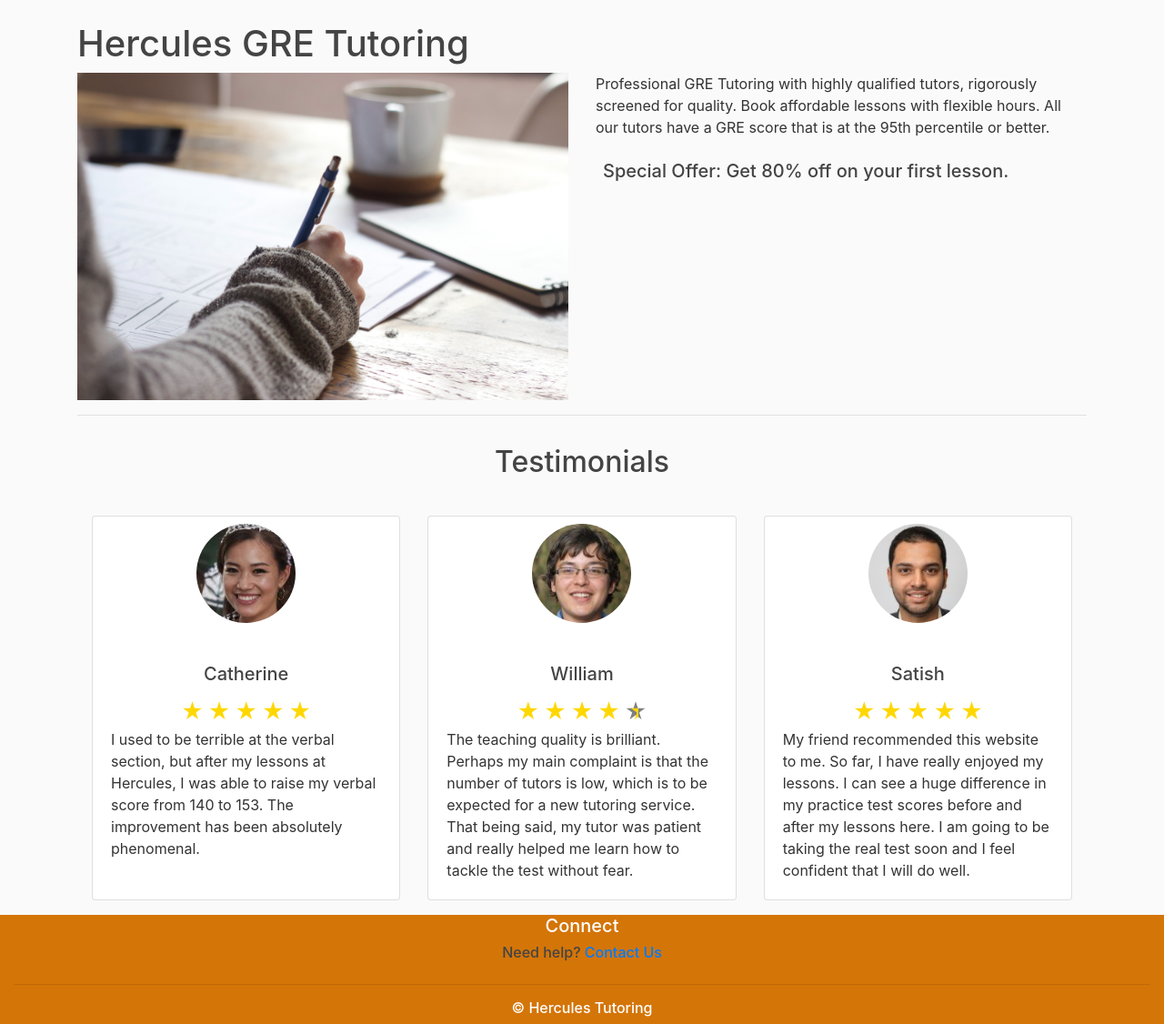
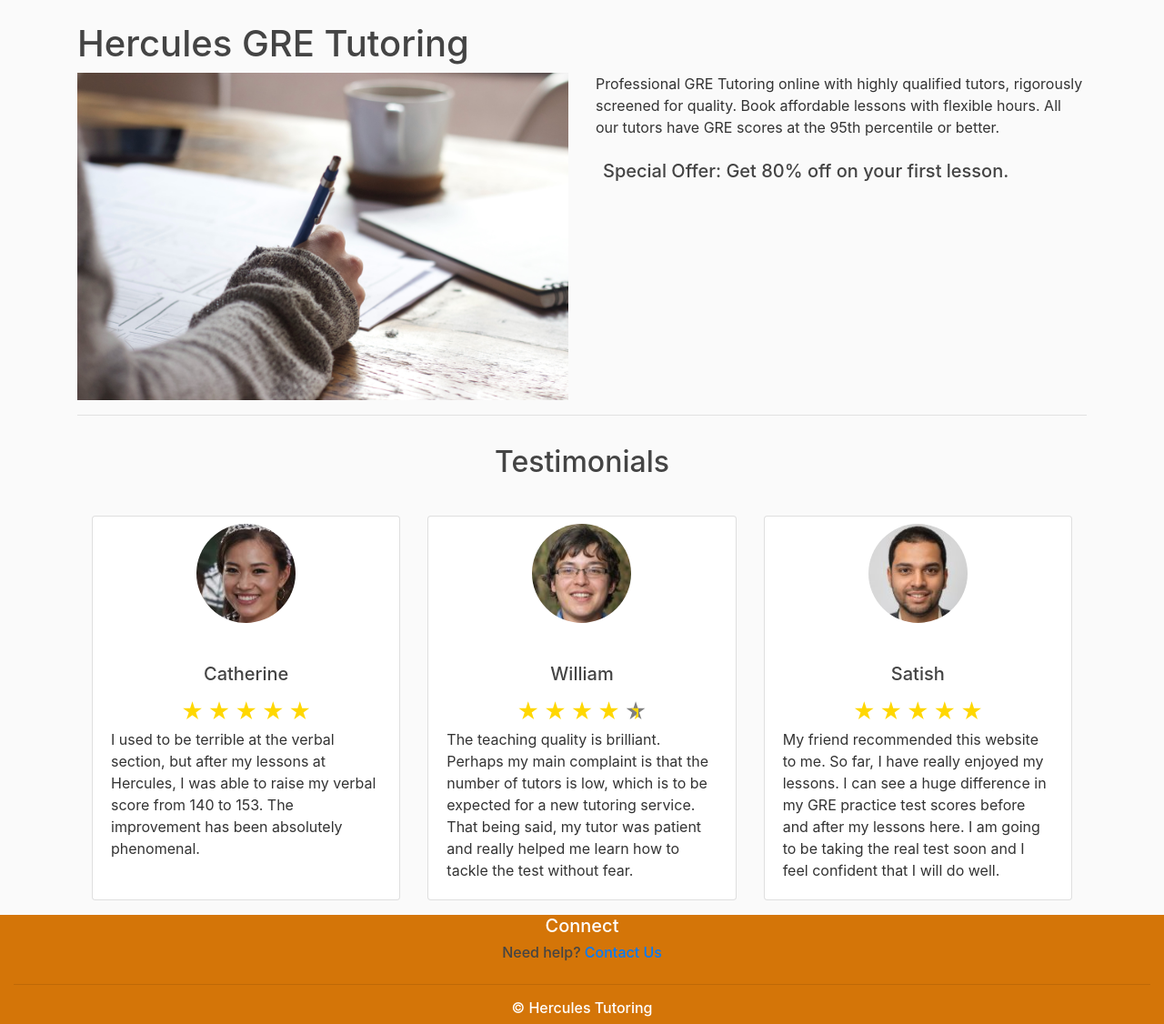
Before and after one commit to Mystery3434/hercules, a Flask app: page / in a window 1280 px wide. Shown: the part 56-1182 px from the top of the page at 91% size. Run offline with Flask 2, Linux system fonts and the light colour scheme; parts of the project's set-up code (start-up, migrations or seed data) failed here and were passed over; some libraries are stand-ins or nearby versions.

Commit message:
Added some SEO keywords.

```diff
--- a/GRETutoring/GRETutoring/templates/about.html
+++ b/GRETutoring/GRETutoring/templates/about.html
@@ -8,8 +8,8 @@
     <img src="../static/img/studying4.jpg" class=" col-6 studying-img">
     <div class = "col-6">
         <p>We get it. The GRE is difficult. But it doesn't have to be.</p>
-        <p>Hercules Tutoring was founded with the mission of bringing you easy access to professional GRE tutoring, wherever you are in the world, all at an affordable price.</p>
-        <p>We started Hercules because we were frustrated with how GRE tutoring worked. We wanted instant, on-demand lessons without subscribing to expensive packages filled with subpar resources. After we studied hard and scored a near-perfect score on the test, we realized that succeeding on the test did not mean grinding through thousands of third-party exercises and practice tests. In our lessons, we only use and recommend official ETS material. We train students with extensive high-quality practice, while imbuing them with the strategies, attitude, and discipline required to succeed on the test.</p>
+        <p>Hercules Tutoring was founded with the mission of bringing you easy access to professional GRE tutoring, wherever you are in the world, all at an affordable price. We offer high-quality private tutoring in these trying times.</p>
+        <p>We started Hercules because we were frustrated with how GRE tutoring worked. We wanted instant, on-demand lessons without subscribing to expensive packages filled with subpar resources. After we studied hard and scored a near-perfect score on the test, we realized that succeeding on the test did not mean grinding through thousands of third-party exercises and practice tests. In our lessons, we only use and recommend official ETS GRE material. We train students with extensive practice, while imbuing them with the strategies, attitude, and discipline required to succeed on the test.</p>
 
 <!-- <button type="button" class="btn btn-primary btn-lg book-lesson"> Book a lesson with us now!</button> -->
 <h5 class="p-2">Special Offer: Get 80% off on your first lesson.</h5>
--- a/GRETutoring/GRETutoring/templates/become_tutor.html
+++ b/GRETutoring/GRETutoring/templates/become_tutor.html
@@ -9,8 +9,8 @@
     <h5>Why join Hercules?</h5>
     <p>Our tutors are well-paid and are offered flexible timings with the ability to teach from anywhere in the world. Teach whenever you want, and make a difference in the lives of aspiring grad students all over the world. Feel free to teach from your San Francisco bedroom or from a cafe looking over the canals of Venice. You make the rules.</p>
     <h5>What are we looking for?</h5>
-    <p>Firstly, you need to have a good GRE score. We only recruit tutors who have scored about the 95th percentile in all three sections. Our applications are highly competitive, so the higher your score the better. However, if your score is <i>slightly</i> below 95th percentile, you can still feel free to apply, as we do make the occassional exception, as long as you can make up for it in excellent teaching ability.</p>
-    <p>Secondly, and more importantly, you need to have good tutoring skills. This will be tested in an interview to find out if you are a good fit.</p>
+    <p>For our online tutoring jobs, you need to have a good GRE score. We only recruit tutors who have scored above the 95th percentile in all three sections. Our applications are highly competitive, so the higher your score the better. However, if your score is <i>slightly</i> below 95th percentile, you can still feel free to apply, as we do make the occassional exception, as long as you can make up for it in excellent teaching ability.</p>
+    <p>Lastly, you need to have good tutoring skills. This will be tested in an interview to find out if you are a good fit.</p>
     </div>
     </div>
 <div class="content-section mt-4">
--- a/GRETutoring/GRETutoring/templates/home.html
+++ b/GRETutoring/GRETutoring/templates/home.html
@@ -7,7 +7,7 @@
     <div class="row top-panel">
         <img src="../static/img/studying.jpg" class=" col-6 studying-img">
         <div class = "col-6">
-    <p> Professional GRE Tutoring with highly qualified tutors, rigorously screened for quality. Book affordable lessons with flexible hours. All our tutors have a GRE score that is at the 95th percentile or better.</p>
+    <p> Professional GRE Tutoring online with highly qualified tutors, rigorously screened for quality. Book affordable lessons with flexible hours. All our tutors have GRE scores at the 95th percentile or better.</p>
 
 
     <h5 class="p-2">Special Offer: Get 80% off on your first lesson.</h5>
@@ -57,7 +57,7 @@
                 <span class="star on"></span>
 
                </div>
-            <p class="card-text">My friend recommended this website to me. So far, I have really enjoyed my lessons. I can see a huge difference in my practice test scores before and after my lessons here. I am going to be taking the real test soon and I feel confident that I will do well.</p>
+            <p class="card-text">My friend recommended this website to me. So far, I have really enjoyed my lessons. I can see a huge difference in my GRE practice test scores before and after my lessons here. I am going to be taking the real test soon and I feel confident that I will do well.</p>
           </div>
 
         </div>
```
